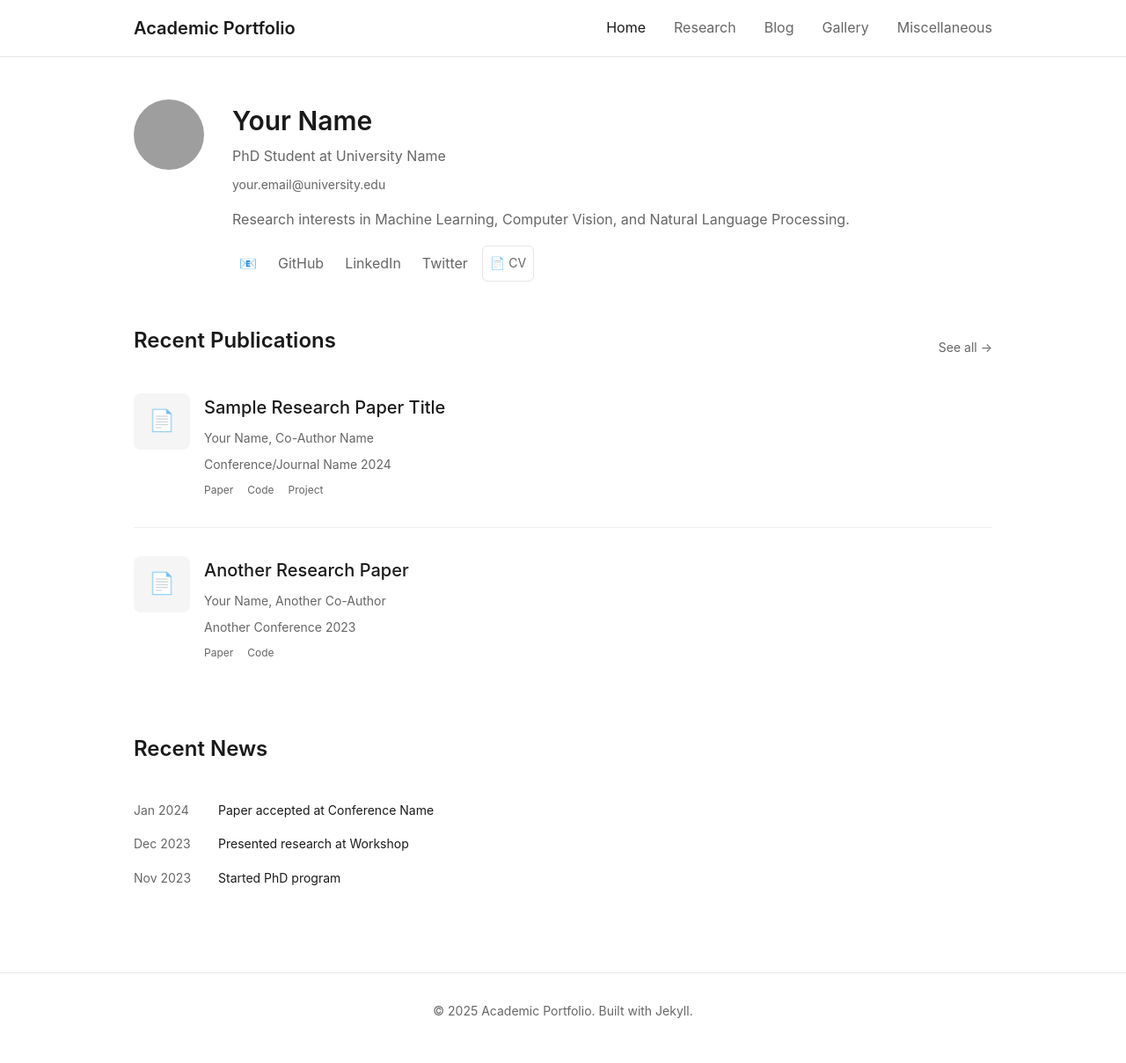
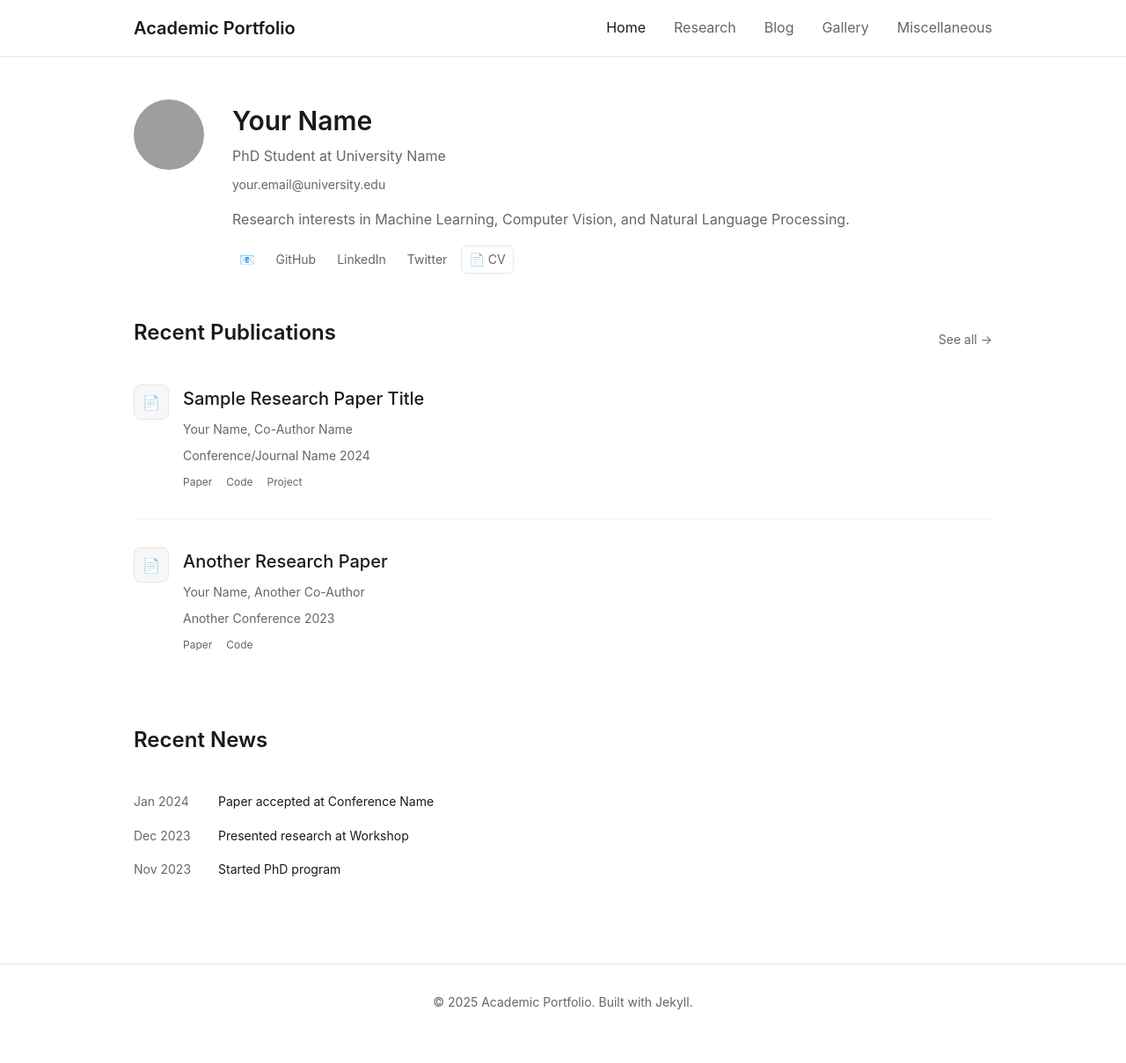
Before and after one commit to SwapnanilMukherjee/swapnanilmukherjee.github.io, a Jekyll site: the page built from index.md, in a window 1280 px wide. Shown: the whole page at 88% size. Built offline with Jekyll 4.4.1, drawn with Linux system fonts in a browser that asks for light colours; grey boxes are pictures that could not be loaded.

Commit message:
Fix Jekyll layout and icons
Migrate project to pure Jekyll, removing all React and TypeScript components. Addresses issues with oversized icons and general layout problems on the deployed website.

```diff
--- a/_layouts/default.html
+++ b/_layouts/default.html
@@ -20,6 +20,10 @@
         color: #1a1a1a;
         background-color: #ffffff;
       }
+
+      /* Global media sizing */
+      img { max-width: 100%; height: auto; }
+      svg { width: 1em; height: 1em; }
 
       .container {
         max-width: 1024px;
@@ -119,6 +123,10 @@
         color: #666;
         text-decoration: none;
         transition: color 0.2s;
+        font-size: 0.875rem;
+        line-height: 1;
+        display: inline-flex;
+        align-items: center;
       }
 
       .social-links a:hover {
@@ -158,15 +166,17 @@
       }
 
       .publication-icon {
-        width: 64px;
-        height: 64px;
-        background: #f5f5f5;
+        width: 40px;
+        height: 40px;
+        background: #f7f7f7;
+        border: 1px solid #e5e5e5;
         border-radius: 8px;
         flex-shrink: 0;
         display: flex;
         align-items: center;
         justify-content: center;
-        font-size: 1.5rem;
+        font-size: 1rem;
+        line-height: 1;
         color: #666;
       }
 
```
